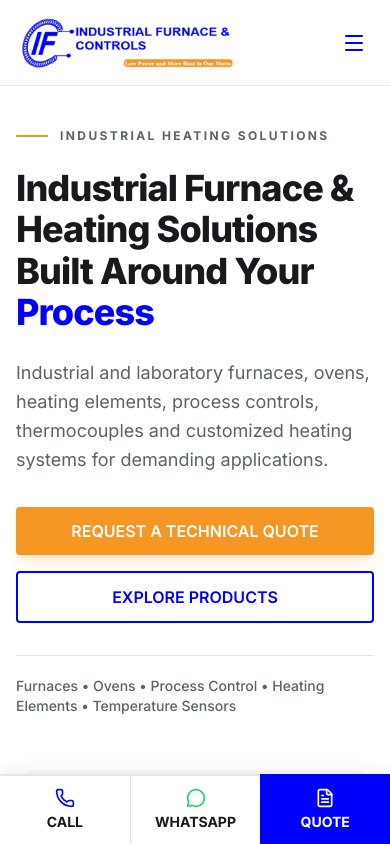
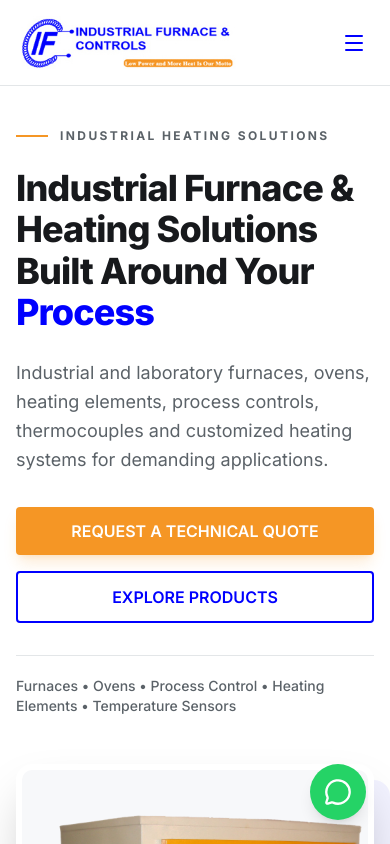
Before and after one commit to MASTER870-CMD/INDUSTRIAL-FURNACE-CONTROLS, a Next.js app: page / in a window 390 px wide. Shown: the top 844 px of the page. Built offline with nearby package versions, Linux system fonts and the light colour scheme.

Commit message:
v9 clean whatsapp and float cards

```diff
--- a/src/app/globals.css
+++ b/src/app/globals.css
@@ -35,6 +35,12 @@
   to { opacity: 1; transform: translateY(0); }
 }
 
+@keyframes float {
+  0% { transform: translateY(0); }
+  50% { transform: translateY(-8px); }
+  100% { transform: translateY(0); }
+}
+
 .animate-fade-in-up {
   animation: fadeInUp 0.8s cubic-bezier(0.16, 1, 0.3, 1) forwards;
   opacity: 0;
--- a/src/app/page.tsx
+++ b/src/app/page.tsx
@@ -171,11 +171,11 @@
           <div className="grid grid-cols-1 md:grid-cols-2 xl:grid-cols-3 gap-6">
             {categories.filter(c => c.slug !== 'furnaces').map((cat, index) => (
               <ScrollReveal delay={0.1 * index} direction="up" key={cat.slug} className="h-full">
-                <Link href={`/products/${cat.slug}`} className="group h-full bg-white border border-[#E3E6E8] flex flex-col hover:border-[#0000FF] hover:shadow-lg transition-all duration-300 rounded-sm overflow-hidden hover:-translate-y-1">
-                  <div className="h-48 border-b border-[#E3E6E8] bg-[#F7F8FA]">
-                    <PlaceholderImage src={cat.image} alt={cat.title} className="h-full opacity-80 group-hover:opacity-100 transition-opacity" />
+                <Link href={`/products/${cat.slug}`} className="group h-full bg-white border border-[#E3E6E8] flex flex-col hover:border-transparent hover:shadow-[0_20px_40px_-15px_rgba(0,0,255,0.1)] transition-all duration-300 rounded-sm overflow-hidden hover:[animation:float_3s_ease-in-out_infinite]">
+                  <div className="h-48 border-b border-[#E3E6E8] bg-white overflow-hidden relative">
+                    <PlaceholderImage src={cat.image} alt={cat.title} className="absolute inset-0 w-full h-full object-cover transition-transform duration-700 ease-out group-hover:scale-110" />
                   </div>
-                  <div className="p-6 flex-1 flex flex-col">
+                  <div className="p-6 flex-1 flex flex-col relative bg-white">
                     <h4 className="font-bold text-lg text-[#17191C] mb-2 uppercase group-hover:text-[#0000FF] transition-colors">{cat.title}</h4>
                     <p className="text-sm text-[#5B6268] mb-4 flex-1 line-clamp-2">{cat.description}</p>
                     <span className="text-[#0000FF] font-semibold text-sm flex items-center group-hover:text-[#F59625] transition-colors">
--- a/src/components/layout/FloatingActions.tsx
+++ b/src/components/layout/FloatingActions.tsx
@@ -1,51 +1,19 @@
 "use client";
 import React from 'react';
-import Link from 'next/link';
-import { Phone, MessageCircle, FileText } from 'lucide-react';
+import { MessageCircle } from 'lucide-react';
 
 export default function FloatingActions() {
   return (
-    <>
-      {/* Desktop Floating WhatsApp */}
-      <div className="hidden md:flex fixed bottom-6 right-6 z-50 flex-col gap-3">
+    <div className="fixed bottom-6 right-6 z-50 flex flex-col gap-3">
       <a
         href="https://wa.me/919900129807"
         target="_blank"
         rel="noopener noreferrer"
-          className="group relative w-14 h-14 bg-[#25D366] text-white rounded-full flex items-center justify-center shadow-lg hover:shadow-2xl hover:scale-110 hover:-translate-y-2 transition-all duration-300 ease-out z-50"
+        className="w-14 h-14 bg-[#25D366] text-white rounded-full flex items-center justify-center shadow-lg hover:shadow-2xl hover:scale-110 hover:-translate-y-2 transition-all duration-300 ease-out"
         aria-label="WhatsApp Us"
       >
-          <div className="absolute inset-0 rounded-full bg-[#25D366] animate-ping opacity-20 group-hover:opacity-40"></div>
-          <MessageCircle className="w-7 h-7 relative z-10" />
+        <MessageCircle className="w-7 h-7" />
       </a>
     </div>
-
-      {/* Mobile Sticky Bottom Bar */}
-      <div className="md:hidden fixed bottom-0 left-0 w-full z-50 flex shadow-[0_-4px_12px_rgba(0,0,0,0.05)] text-sm font-bold bg-white">
-        <a
-          href="tel:+919900129807"
-          className="flex-1 flex flex-col items-center justify-center py-3 text-[#17191C] hover:bg-[#F7F8FA] border-t-2 border-[#E3E6E8] active:bg-[#E3E6E8]"
-        >
-          <Phone className="w-5 h-5 mb-1 text-[#0000FF]" />
-          CALL
-        </a>
-        <a
-          href="https://wa.me/919900129807"
-          target="_blank"
-          rel="noopener noreferrer"
-          className="flex-1 flex flex-col items-center justify-center py-3 text-[#17191C] hover:bg-[#F7F8FA] border-t-2 border-[#E3E6E8] border-l border-[#E3E6E8] active:bg-[#E3E6E8]"
-        >
-          <MessageCircle className="w-5 h-5 mb-1 text-[#25D366]" />
-          WHATSAPP
-        </a>
-        <Link
-          href="/contact?quote=true"
-          className="flex-1 flex flex-col items-center justify-center py-3 text-white bg-[#0000FF] border-t-2 border-[#0000FF] active:bg-[#0000CC]"
-        >
-          <FileText className="w-5 h-5 mb-1 text-white" />
-          QUOTE
-        </Link>
-      </div>
-    </>
   );
 }
```
Lines whose indentation alone changed are shown as unchanged.
